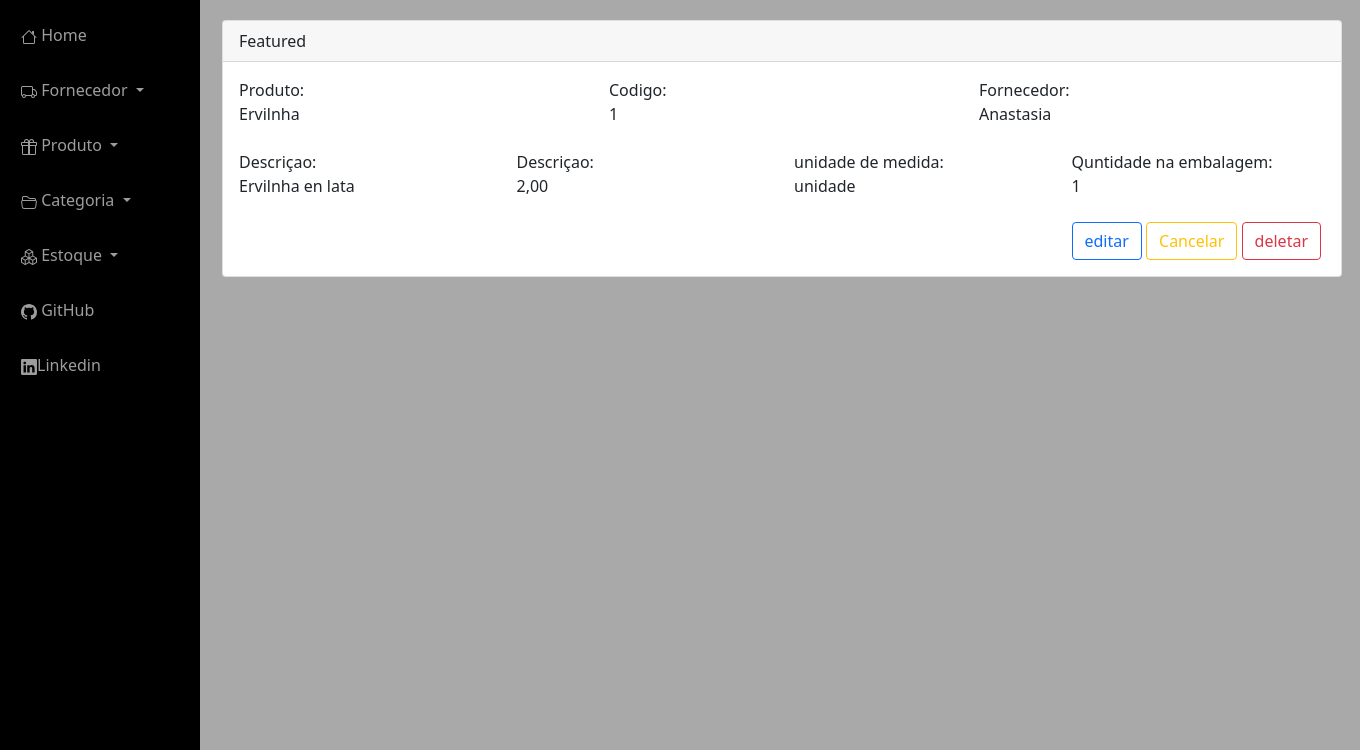
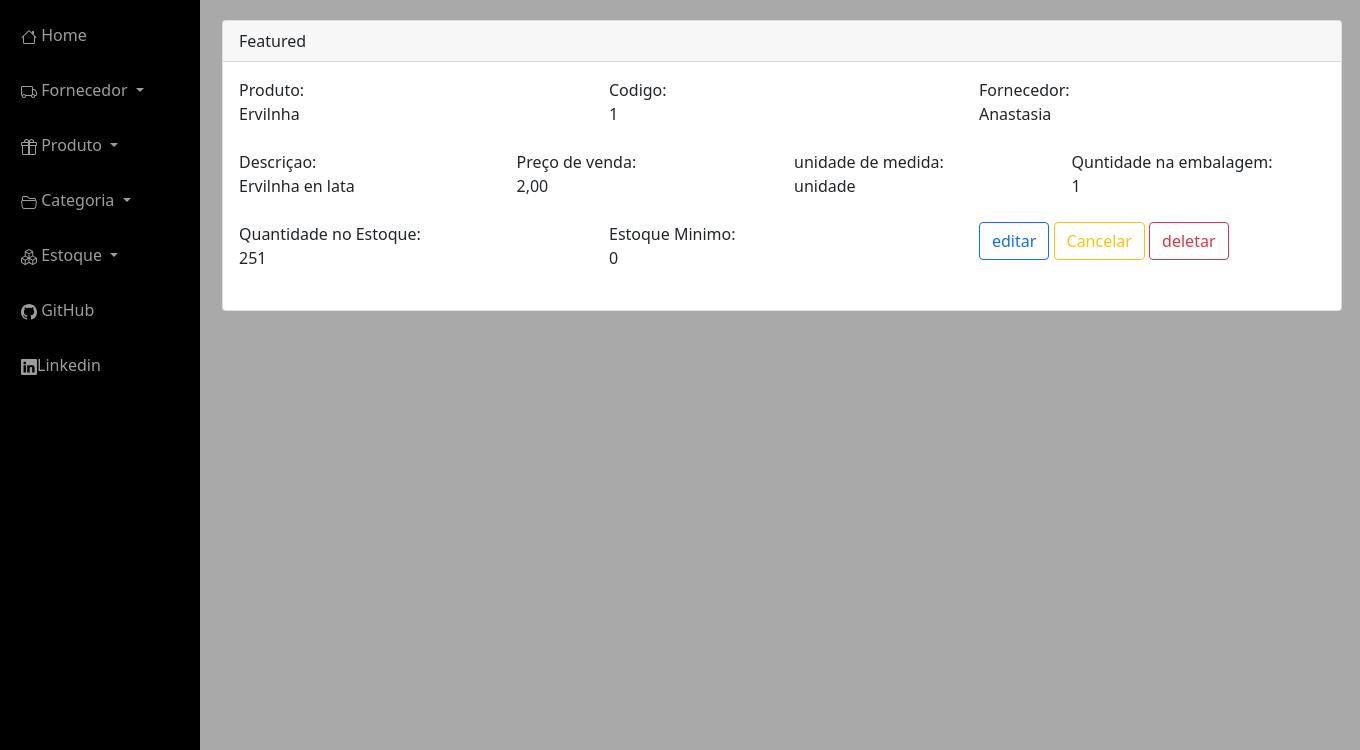
Before and after one commit to Aldo-lima/loja_virtual_py, a Django app: a page that uses produto/templates/produto/detalhes_produto.html in a window 1360 px wide. Shown: the part 50-800 px from the top of the page. Run offline with Django 4.2, Linux system fonts and the light colour scheme; data comes from the database, SQL or seed files in the repository; both versions use the stored data as it was after the commit.

Commit message:
saida de estoque

```diff
--- a/produto/templates/produto/detalhes_produto.html
+++ b/produto/templates/produto/detalhes_produto.html
@@ -28,7 +28,7 @@
                   {{produto.descricao}}
               </div>
               <div class="col">
-              <span>Descriçao:</span><br>
+                 <span>Preço de venda:</span><br>
                  {{produto.preco}}
               </div>
               <div class="col">
@@ -38,12 +38,30 @@
               <div class="col">
                    <span>Quntidade na embalagem:</span><br>
                   {{produto.quantidade_embalagem}}<br><br>
+              </div>
+       </div>
+       <div class="row">
+              <div class="col">
+                   <span>Quantidade no Estoque:</span><br>
+                  {{produto.estoque}}<br><br>
+              </div>
+               <div class="col">
+                   <span>Estoque Minimo:</span><br>
+                  {{produto.estoque_minimo}}<br><br>
+              </div>
+           <div class="col">
+
                  <a href="{% url 'produto_edite' produto.id %}" class="btn btn-outline-primary" >editar</a>
                  <a href="{% url 'listar_produto' %}" type="button" class="btn btn-outline-warning">Cancelar</a>
                  <a href="{% url 'produto_delete' produto.id %}" class="btn btn-outline-danger">deletar</a>
           </div>
 
 
+
+       </div>
+
+
+
   </div>
 </div>
 
```
Also changed, not shown: estoque/views.py (+16 -3 lines), db.sqlite3. Lines whose indentation alone changed are shown as unchanged.
